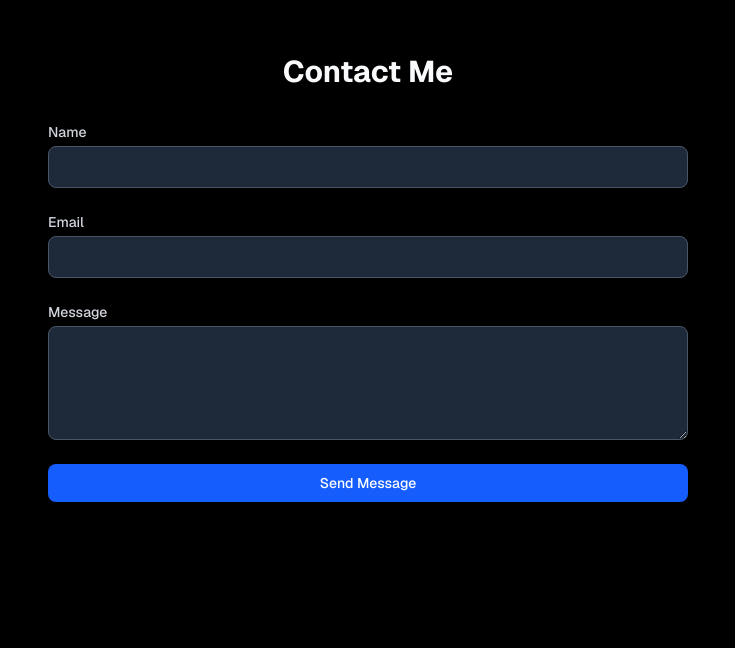
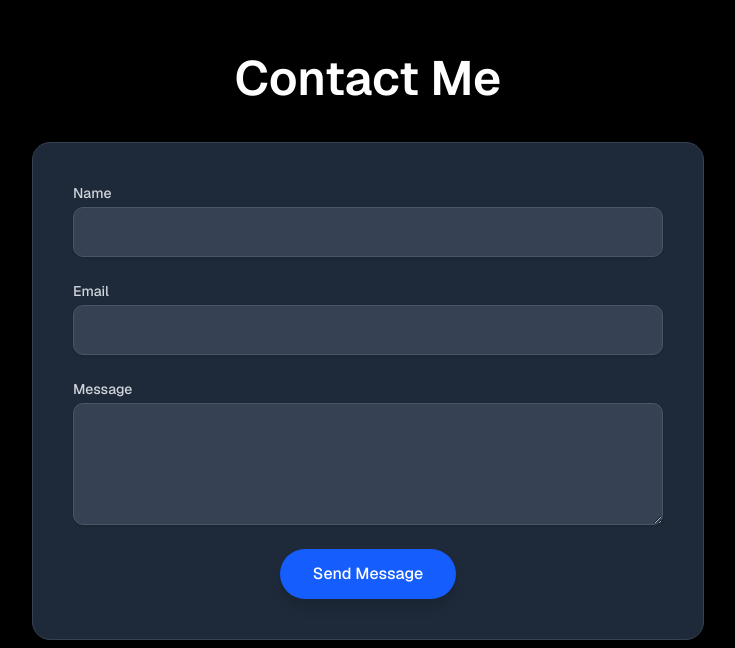
Before and after one commit to imakshat27/portfolio, a Next.js app: page / in a window 1280 px wide. Shown: the part 2752-3400 px from the top of the page, without its empty margins (272-1007 px from the left). Built offline with nearby package versions, Linux system fonts and the light colour scheme.

Commit message:
Re-implement contact section to make consistent with overall design language

```diff
--- a/components/ui/Contact.tsx
+++ b/components/ui/Contact.tsx
@@ -1,53 +1,72 @@
 function Contact() {
   return (
-    <section id="contact" className="w-full max-w-2xl mx-auto px-4 py-20 rounded-lg mb-20 shadow-md">
-      <h2 className="text-3xl font-bold mb-8 text-center">Contact Me</h2>
-      <form className="space-y-6" action="https://formsubmit.co/2a2a3b11f823e4c986bd0f2426b3845a" method="POST">
+    <section id="contact" className="w-full py-20">
+      <div className="max-w-4xl mx-auto px-4 sm:px-6 lg:px-8">
+        <div className="text-2xl items-center font-semibold text-center md:text-4xl lg:text-5xl text-black dark:text-white mb-10">
+          Contact Me
+        </div>
+        <div className="max-w-2xl mx-auto mt-10 p-6 sm:p-8 md:p-10 bg-white dark:bg-gray-800 rounded-2xl shadow-lg border border-gray-200 dark:border-gray-700">
+          <form
+            action="https://formsubmit.co/2a2a3b11f823e4c986bd0f2426b3845a"
+            method="POST"
+            className="space-y-6"
+          >
             <div>
-          <label htmlFor="name" className="block text-sm font-medium text-gray-700 dark:text-gray-300">
+              <label
+                htmlFor="name"
+                className="block text-sm font-medium text-gray-700 dark:text-gray-300"
+              >
                 Name
               </label>
               <input
                 type="text"
+                name="name"
                 id="name"
-            name="name"
                 required
-            className="mt-1 block w-full px-3 py-2 border border-gray-300 rounded-md shadow-sm focus:outline-none focus:ring-blue-500 focus:border-blue-500 dark:bg-gray-800 dark:border-gray-600 dark:placeholder-gray-400 dark:text-white"
+                className="mt-1 block w-full px-4 py-3 bg-gray-50 dark:bg-gray-700 border border-gray-300 dark:border-gray-600 rounded-lg shadow-sm focus:outline-none focus:ring-2 focus:ring-blue-500 focus:border-transparent transition"
               />
             </div>
             <div>
-          <label htmlFor="email" className="block text-sm font-medium text-gray-700 dark:text-gray-300">
+              <label
+                htmlFor="email"
+                className="block text-sm font-medium text-gray-700 dark:text-gray-300"
+              >
                 Email
               </label>
               <input
                 type="email"
+                name="email"
                 id="email"
-            name="email"
                 required
-            className="mt-1 block w-full px-3 py-2 border border-gray-300 rounded-md shadow-sm focus:outline-none focus:ring-blue-500 focus:border-blue-500 dark:bg-gray-800 dark:border-gray-600 dark:placeholder-gray-400 dark:text-white"
+                className="mt-1 block w-full px-4 py-3 bg-gray-50 dark:bg-gray-700 border border-gray-300 dark:border-gray-600 rounded-lg shadow-sm focus:outline-none focus:ring-2 focus:ring-blue-500 focus:border-transparent transition"
               />
             </div>
             <div>
-          <label htmlFor="message" className="block text-sm font-medium text-gray-700 dark:text-gray-300">
+              <label
+                htmlFor="message"
+                className="block text-sm font-medium text-gray-700 dark:text-gray-300"
+              >
                 Message
               </label>
               <textarea
+                name="message"
                 id="message"
-            name="message"
                 rows={4}
                 required
-            className="mt-1 block w-full px-3 py-2 border border-gray-300 rounded-md shadow-sm focus:outline-none focus:ring-blue-500 focus:border-blue-500 dark:bg-gray-800 dark:border-gray-600 dark:placeholder-gray-400 dark:text-white"
-          ></textarea>
+                className="mt-1 block w-full px-4 py-3 bg-gray-50 dark:bg-gray-700 border border-gray-300 dark:border-gray-600 rounded-lg shadow-sm focus:outline-none focus:ring-2 focus:ring-blue-500 focus:border-transparent transition"
+              />
             </div>
-        <div>
+            <div className="text-center">
               <button
                 type="submit"
-            className="w-full inline-flex justify-center py-2 px-4 border border-transparent shadow-sm text-sm font-medium rounded-md text-white bg-blue-600 hover:bg-blue-700 focus:outline-none focus:ring-2 focus:ring-offset-2 focus:ring-blue-500"
+                className="w-full hover:cursor-pointer sm:w-auto inline-flex justify-center items-center px-8 py-3 border border-transparent text-base font-medium rounded-full text-white bg-blue-600 hover:bg-blue-700 focus:outline-none focus:ring-2 focus:ring-offset-2 focus:ring-blue-500 shadow-lg"
               >
                 Send Message
               </button>
             </div>
           </form>
+        </div>
+      </div>
     </section>
   );
 }
--- a/package.json
+++ b/package.json
@@ -16,7 +16,6 @@
     "class-variance-authority": "^0.7.1",
     "clsx": "^2.1.1",
     "gl-matrix": "^3.4.4",
-    "gsap": "^3.14.2",
     "lucide-react": "^0.562.0",
     "motion": "^12.29.2",
     "next": "16.0.7",
```
Also changed, not shown: 1 other file (tests, documents, lock files or other folders). Lines whose indentation alone changed are shown as unchanged.
